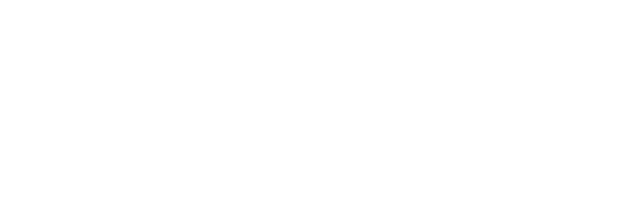
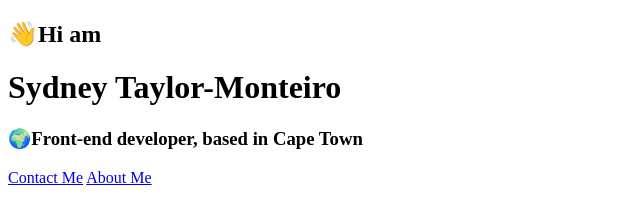
Before and after one commit to Sydney-Taylor-Monteiro/final-project-responsive, a plain HTML site: page index.html in a window 1280 px wide. Shown: the whole page, without its empty margins (0-640 px from the left). Drawn offline with Linux system fonts and the light colour scheme.

Commit message:
added more basic html to index.html

```diff
--- a/index.html
+++ b/index.html
@@ -6,5 +6,12 @@
     <link rel="stylesheet" href="style/style.css" />
     <title>Sydney Taylor-Monteiro</title>
   </head>
-  <body></body>
+  <body>
+    <h2>👋Hi am</h2>
+    <h1>Sydney Taylor-Monteiro</h1>
+    <h3>🌍Front-end developer, based in Cape Town</h3>
+
+    <a href="about.html">Contact Me</a>
+    <a href="about.html">About Me</a>
+  </body>
 </html>
```
